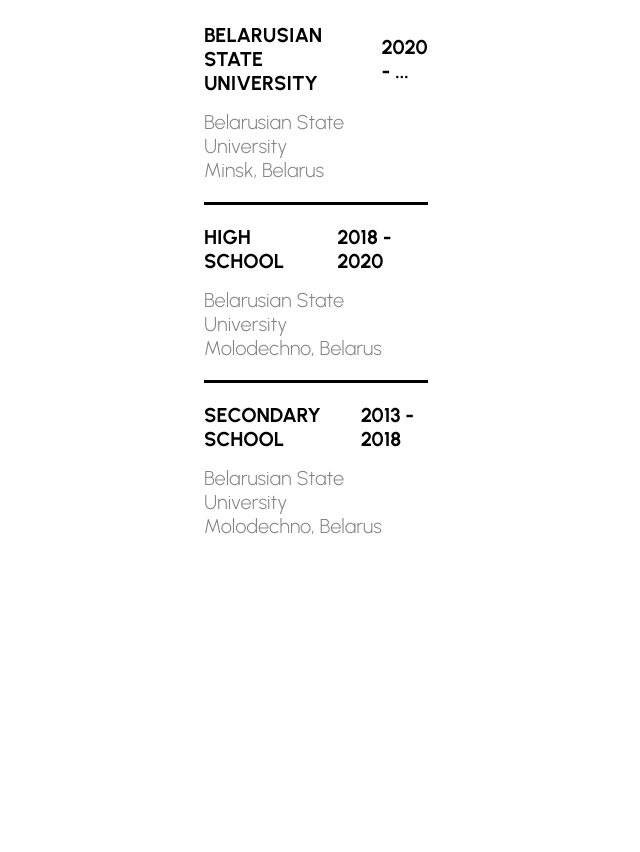
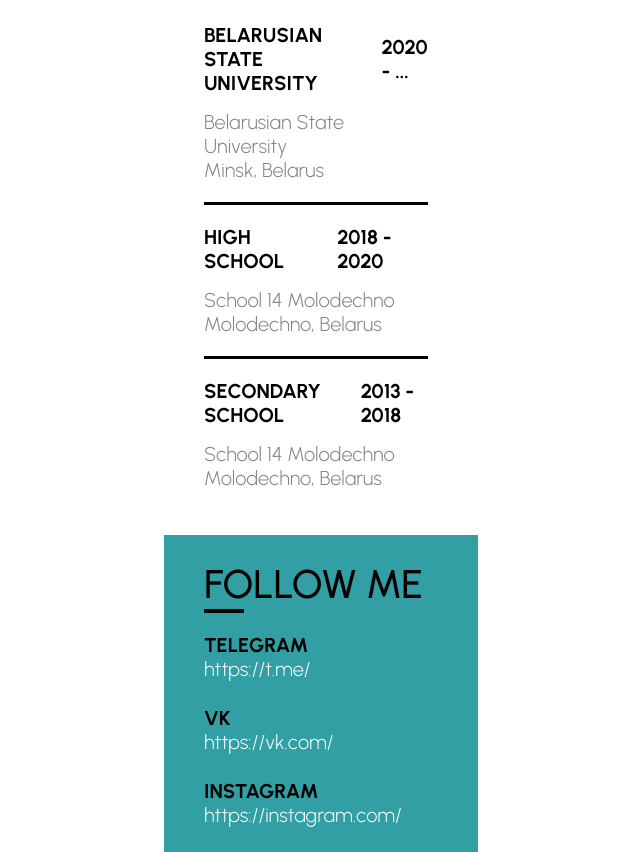
Before and after one commit to casder-succ/rsschool-cv, a plain HTML site: page index.html in a window 1280 px wide. Shown: the part 720-1572 px from the top of the page, without its empty margins (28-668 px from the left). Before the commit the page ends 1303 px from the top, so only its background shows below. Drawn offline with Linux system fonts and the light colour scheme.

Commit message:
feat: add and stylize section follow me

```diff
--- a/index.html
+++ b/index.html
@@ -68,7 +68,7 @@
                             <h3 class="education-item-name">High school</h3>
                             <p class="years">2018 - 2020</p>
                         </div>
-                        <p class="education-place">Belarusian State University</p>
+                        <p class="education-place">School 14 Molodechno</p>
                         <p class="education-city">Molodechno, Belarus</p>
                     </div>
                     <div class="education-item">
@@ -76,9 +76,25 @@
                             <h3 class="education-item-name">Secondary school</h3>
                             <p class="years">2013 - 2018</p>
                         </div>
-                        <p class="education-place">Belarusian State University</p>
+                        <p class="education-place">School 14 Molodechno</p>
                         <p class="education-city">Molodechno, Belarus</p>
                     </div>
+                </div>
+            </section>
+
+            <section class="reference">
+                <h2 class="section-title underline dark">Follow me</h2>
+                <div class="reference-item">
+                    <h3 class="reference-item-name">Telegram</h3>
+                    <p class="reference-item-text"><a href="https://t.me/">https://t.me/</a></p>
+                </div>
+                <div class="reference-item">
+                    <h3 class="reference-item-name">VK</h3>
+                    <p class="reference-item-text"><a href="https://vk.com/">https://vk.com/</a></p>
+                </div>
+                <div class="reference-item">
+                    <h3 class="reference-item-name">Instagram</h3>
+                    <p class="reference-item-text"><a href="https://instagram.com/">https://instagram.com/</a></p>
                 </div>
             </section>
         </div>
--- a/styles/style.css
+++ b/styles/style.css
@@ -212,3 +212,28 @@
  .education-item:not(:last-child) {
      border-bottom: 3px solid black;
  }
+
+ /* End education  block */
+
+ /* Start reference block */
+
+.reference {
+    padding: 25px 0 25px 40px;
+    background: #329fa4;
+}
+
+.reference-item:not(:last-child) {
+    margin-bottom: 25px;
+}
+
+.reference-item-text {
+    color: white;
+}
+
+.reference a,
+.reference a:visited,
+.reference a:active {
+    font-size: 20px;
+    color: white;
+    text-decoration: none;
+}
```
